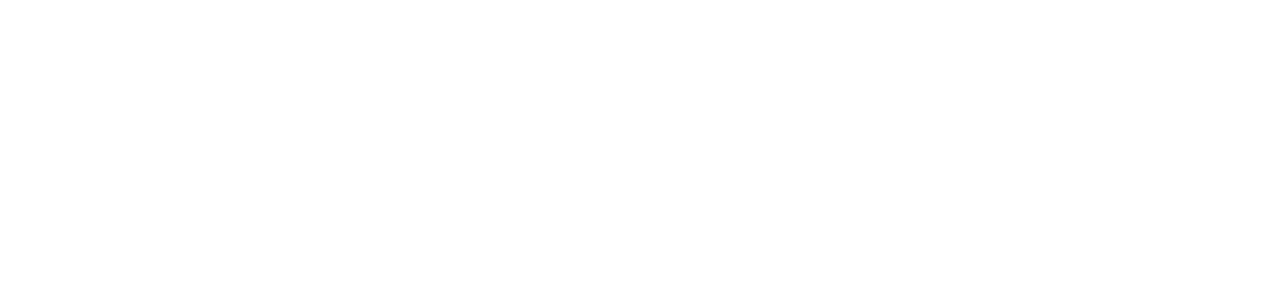
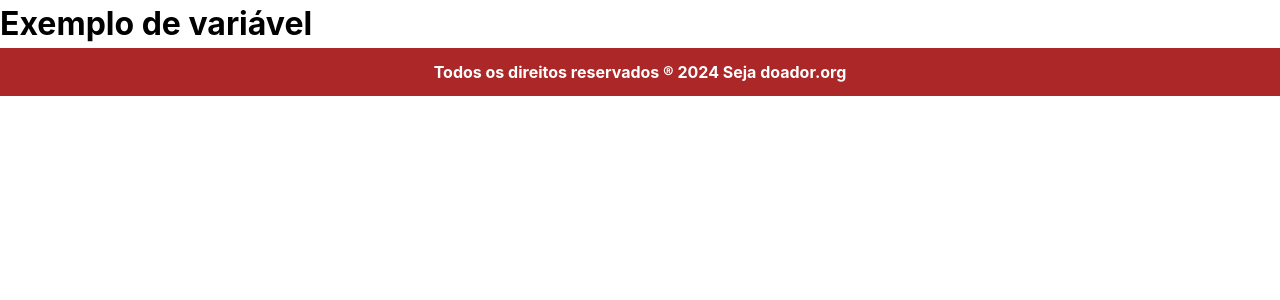
Before and after one commit to Guntzel00/projeto_ucb, a React (Vite) app: page /recuperacao in a window 1280 px wide. Before the commit this address had no page. Shown: the top 300 px of the page. Built offline with nearby package versions, Linux system fonts and the light colour scheme.

Commit message:
Adicionando estrutura da pagina de recuperação de senha

```diff
--- /dev/null
+++ b/src/pages/pagina_recuperacao_senha/Pagina_recuperacao_senha.jsx
@@ -0,0 +1,21 @@
+import Footer from '../../components/footer/footer';
+import './Pagina_recuperacao_senha.css';
+
+function Pagina_recuperacao_senha() {
+	// Pode codar javascript aqui
+
+	let exemplo = 'Exemplo de variável';
+
+	return (
+		<>
+			<header_inicial></header_inicial>
+			<div>
+				<h1>{exemplo}</h1>
+			</div>
+
+			<Footer />
+		</>
+	);
+}
+
+export default Pagina_recuperacao_senha;
--- a/src/routes/Routes.jsx
+++ b/src/routes/Routes.jsx
@@ -3,6 +3,7 @@
 import Pagina_conteudos from '../pages/pagina_conteudos/Pagina_conteudos'; // Página de conteúdos
 import Pagina_login from '../pages/pagina_login/Pagina_login';
 import Pagina_artigo from '../pages/pagina_artigo/Pagina_artigo';
+import Pagina_recuperacao_senha from '../pages/pagina_recuperacao_senha/Pagina_recuperacao_senha';
 
 function AppRoutes() {
 	return (
@@ -11,6 +12,7 @@
 			<Route path='/home' element={<Pagina_inicial />} />
 			<Route path='/conteudos' element={<Pagina_conteudos />} />
 			<Route path='/conteudos/:id' element={<Pagina_artigo />} />
+			<Route path='/recuperacao' element={<Pagina_recuperacao_senha />} />
 		</Routes>
 	);
 }
```
Also changed, not shown: src/pages/pagina_recuperacao_senha/Pagina_recuperacao_senha.css (added).
